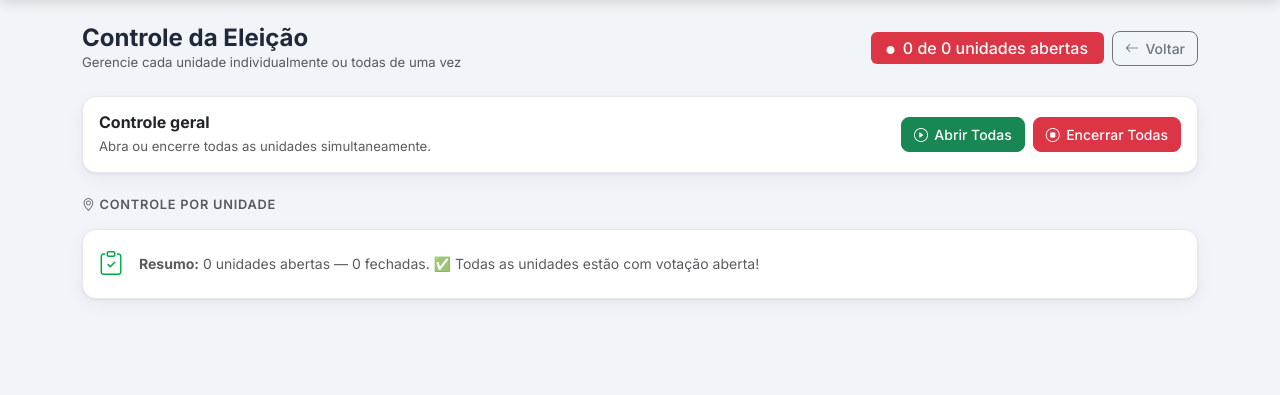
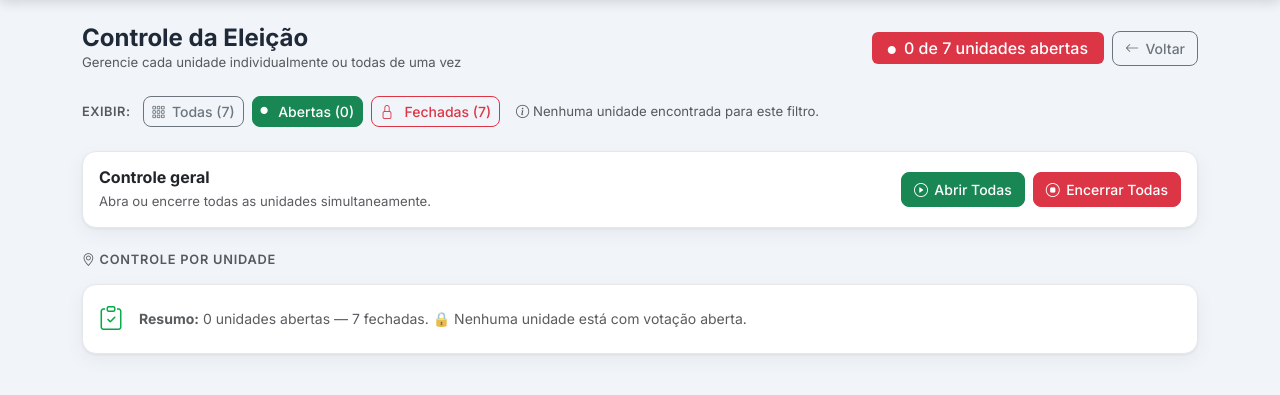
Before and after one commit to Kaiodrx/Projeto-Cipa-2026, a Flask app: page /admin/eleicao?status=aberta in a window 1280 px wide. Shown: the part 70-465 px from the top of the page. Run offline with Flask 3, Linux system fonts and the light colour scheme; the visitor is signed in with stand-in values (Sample User, id 1); data comes from the database, SQL or seed files in the repository; data that the repository does not hold is empty.

Commit message:
Update eleicao.html

```diff
--- a/templates/admin/eleicao.html
+++ b/templates/admin/eleicao.html
@@ -2,8 +2,6 @@
 {% block title %}Controle da Eleição — CIPA 2026{% endblock %}
 
 {% block admin_content %}
-
-{% set total_abertas = eleicoes.values() | selectattr('status', 'equalto', 'aberta') | list | length %}
 
 {# ── Cabeçalho ── #}
 <div class="d-flex align-items-center justify-content-between mb-4 flex-wrap gap-3">
@@ -17,12 +15,39 @@
         <span class="badge px-3 py-2 fs-6
             {{ 'bg-success' if total_abertas > 0 else 'bg-danger' }}">
             <i class="bi bi-circle-fill me-1" style="font-size:.5rem;vertical-align:middle;"></i>
-            {{ total_abertas }} de {{ unidades|length }} unidades abertas
+            {{ total_abertas }} de {{ total_unidades }} unidades abertas
         </span>
         <a href="{{ url_for('admin.dashboard') }}" class="btn btn-outline-secondary">
             <i class="bi bi-arrow-left"></i> Voltar
         </a>
     </div>
+</div>
+
+{# ── Filtro de status ── #}
+<div class="d-flex gap-2 mb-4 flex-wrap align-items-center">
+    <span class="text-muted me-1" style="font-size:.8rem;font-weight:600;text-transform:uppercase;letter-spacing:.04em;">
+        Exibir:
+    </span>
+    <a href="{{ url_for('admin.gerenciar_eleicao') }}"
+       class="btn btn-sm {{ 'btn-primary' if not status_filtro else 'btn-outline-secondary' }}">
+        <i class="bi bi-grid-3x3-gap"></i> Todas ({{ total_unidades }})
+    </a>
+    <a href="{{ url_for('admin.gerenciar_eleicao', status='aberta') }}"
+       class="btn btn-sm {{ 'btn-success' if status_filtro == 'aberta' else 'btn-outline-success' }}">
+        <i class="bi bi-circle-fill me-1" style="font-size:.45rem;vertical-align:middle;"></i>
+        Abertas ({{ total_abertas }})
+    </a>
+    <a href="{{ url_for('admin.gerenciar_eleicao', status='fechada') }}"
+       class="btn btn-sm {{ 'btn-danger' if status_filtro == 'fechada' else 'btn-outline-danger' }}">
+        <i class="bi bi-lock me-1"></i>
+        Fechadas ({{ total_unidades - total_abertas }})
+    </a>
+    {% if unidades | length == 0 %}
+    <span class="text-muted ms-2" style="font-size:.825rem;">
+        <i class="bi bi-info-circle"></i>
+        Nenhuma unidade encontrada para este filtro.
+    </span>
+    {% endif %}
 </div>
 
 {# ── Ações globais ── #}
@@ -146,8 +171,8 @@
         <span class="text-muted" style="font-size:.875rem;">
             <strong>Resumo:</strong>
             {{ total_abertas }} unidade{{ 's abertas' if total_abertas != 1 else ' aberta' }} —
-            {{ unidades|length - total_abertas }} fechada{{ 's' if (unidades|length - total_abertas) != 1 }}.
-            {% if total_abertas == unidades|length %}
+            {{ total_unidades - total_abertas }} fechada{{ 's' if (total_unidades - total_abertas) != 1 }}.
+            {% if total_abertas == total_unidades %}
                 ✅ Todas as unidades estão com votação aberta!
             {% elif total_abertas == 0 %}
                 🔒 Nenhuma unidade está com votação aberta.
```
